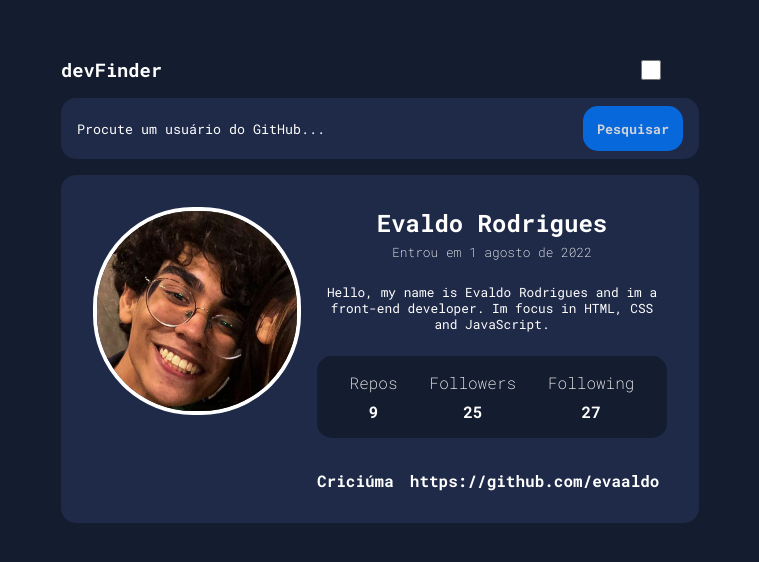
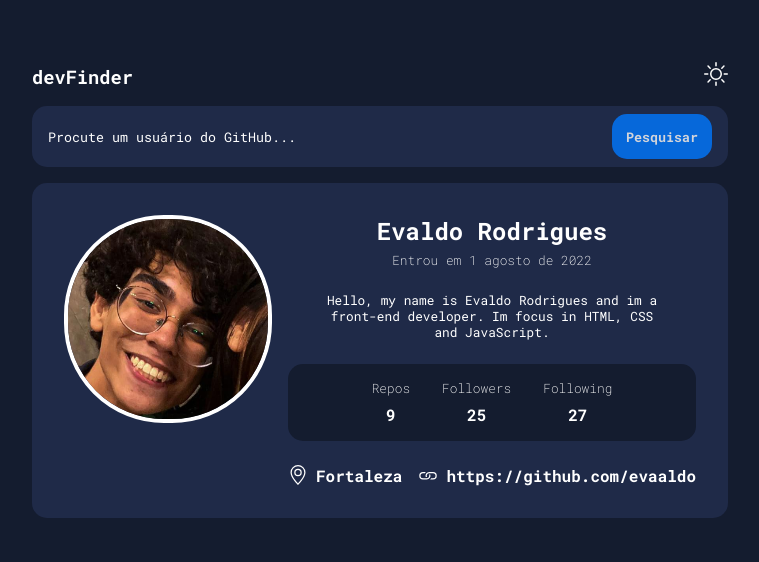
Before and after one commit to evaaldo/BUSCADOR-USUARIOS-GITHUB, a React (Create React App) app: page / in a window 1280 px wide. Shown: the part 118-680 px from the top of the page, without its empty margins (260-1019 px from the left). Built offline with nearby package versions, Linux system fonts and the light colour scheme.

Commit message:
Adicionando os ícones de modo escuro pelo react icons

```diff
--- a/package.json
+++ b/package.json
@@ -8,6 +8,7 @@
     "@testing-library/user-event": "^13.5.0",
     "react": "^18.2.0",
     "react-dom": "^18.2.0",
+    "react-icons": "^4.6.0",
     "react-scripts": "5.0.1",
     "web-vitals": "^2.1.4"
   },
--- a/src/Componentes/ContainerBaixo/ContainerBaixo.css
+++ b/src/Componentes/ContainerBaixo/ContainerBaixo.css
@@ -41,6 +41,12 @@
     font-size: .8em;
 }
 
+.info-2 {
+    display: flex;
+    justify-content: center;
+    align-items: center;
+}
+
 .containerBaixo__bio {
     width: 350px;
     font-size: .8em;
@@ -67,6 +73,7 @@
 
 .info__name {
     font-weight: 200;
+    font-size: .8em;
 }
 
 .info__value {
@@ -74,3 +81,22 @@
     color: var(--branco);
     text-decoration: none;
 }
+
+.info-4 {
+    display: flex;
+    gap: 1em;
+}
+
+.local {
+    display: flex;
+    gap: .5em;
+}
+
+.link {
+    display: flex;
+    gap: .5em;
+}
+
+.link:hover {
+    text-decoration: underline;
+}
--- a/src/Componentes/ContainerBaixo/ContainerBaixo.js
+++ b/src/Componentes/ContainerBaixo/ContainerBaixo.js
@@ -1,4 +1,6 @@
 import './ContainerBaixo.css'
+import { BsGeoAlt } from 'react-icons/bs'
+import { BsLink } from 'react-icons/bs'
 
 function ContainerBaixo() {
     return (
@@ -29,12 +31,12 @@ function ContainerBaixo() {
                     </div>
                 </div>
                 <div className='info-4'>
-                    <div className='info'>
-                        <i></i>
-                        <a href='https://github.com/evaaldo' className='info__value'>Criciúma</a>
+                    <div className='local'>
+                        <BsGeoAlt size={20}/>
+                        <p className='info__value'>Fortaleza</p>
                     </div>
-                    <div className='info'>
-                        <i></i>
+                    <div className='link'>
+                        <BsLink size={20}/>
                         <a href='https://github.com/evaaldo' className='info__value'>https://github.com/evaaldo</a>
                     </div>
                 </div>
--- a/src/Componentes/ContainerCima/ContainerCima.css
+++ b/src/Componentes/ContainerCima/ContainerCima.css
@@ -1,6 +1,6 @@
 .containerTopo__titulo {
     color: var(--branco);
-    width: 600px;
+    width: 100%;
     display: flex;
     justify-content: space-between;
     align-items: center;
@@ -50,7 +50,17 @@
     color: var(--branco);
 }
 
-.info-4 {
-    display: flex;
-    gap: 1em;
+#change-theme {
+    display: none;
 }
+
+.sol {
+    cursor: pointer;
+    font-size: 1.5em;
+}
+
+.lua {
+    cursor: pointer;
+    display: none;
+    font-size: 1.5em;
+}
--- a/src/Componentes/ContainerCima/ContainerCima.js
+++ b/src/Componentes/ContainerCima/ContainerCima.js
@@ -1,11 +1,17 @@
 import './ContainerCima.css'
+import { BsSun } from 'react-icons/bs'
+import { BsMoon } from 'react-icons/bs'
 
 function ContainerCima() {
     return (
         <div className="containerTopo">
             <div className='containerTopo__titulo'>
                 <h3>devFinder</h3>
-                <input className='containerTopo__toggle' type='checkbox'></input>
+                <input type='checkbox' id='change-theme'></input>
+                <label for='change-theme'>
+                    <BsSun className='sol'/>
+                    <BsMoon className='lua'/>
+                </label>
             </div>
             <div className='containerTopo__input'>
                 <input className='containerTopo__text' type='text' placeholder='Procute um usuário do GitHub...'></input>
```
Also changed, not shown: 1 other file (tests, documents, lock files or other folders).
